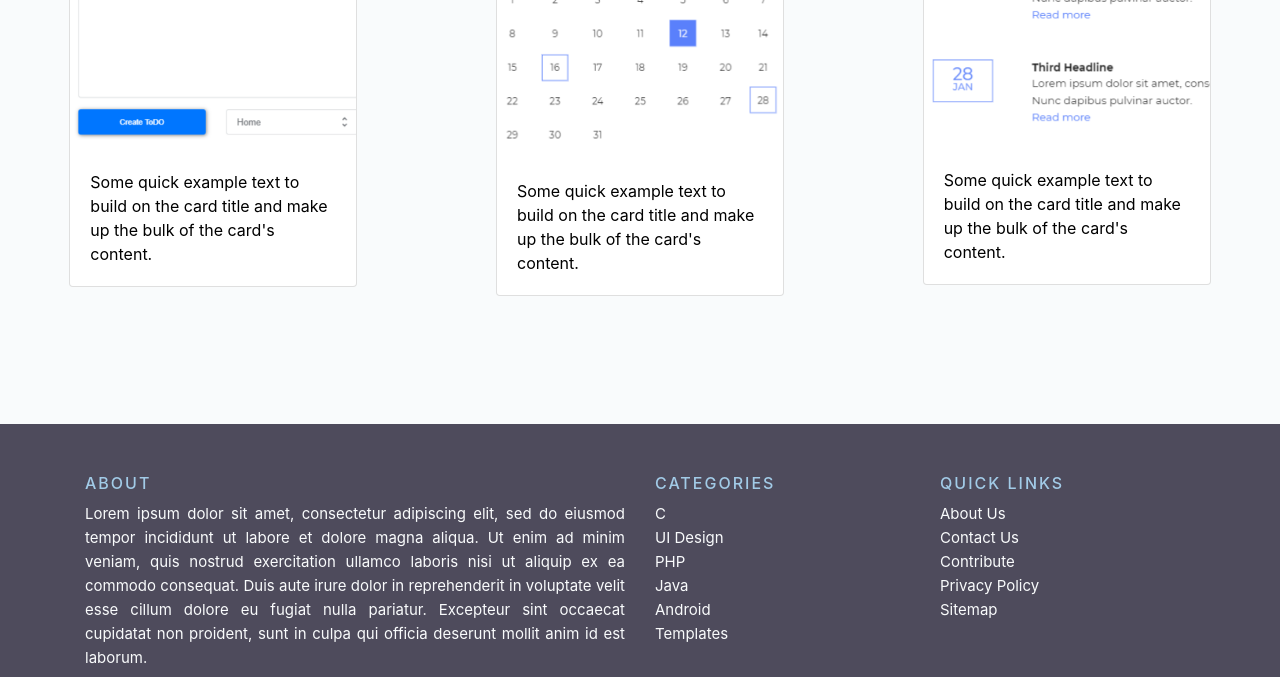
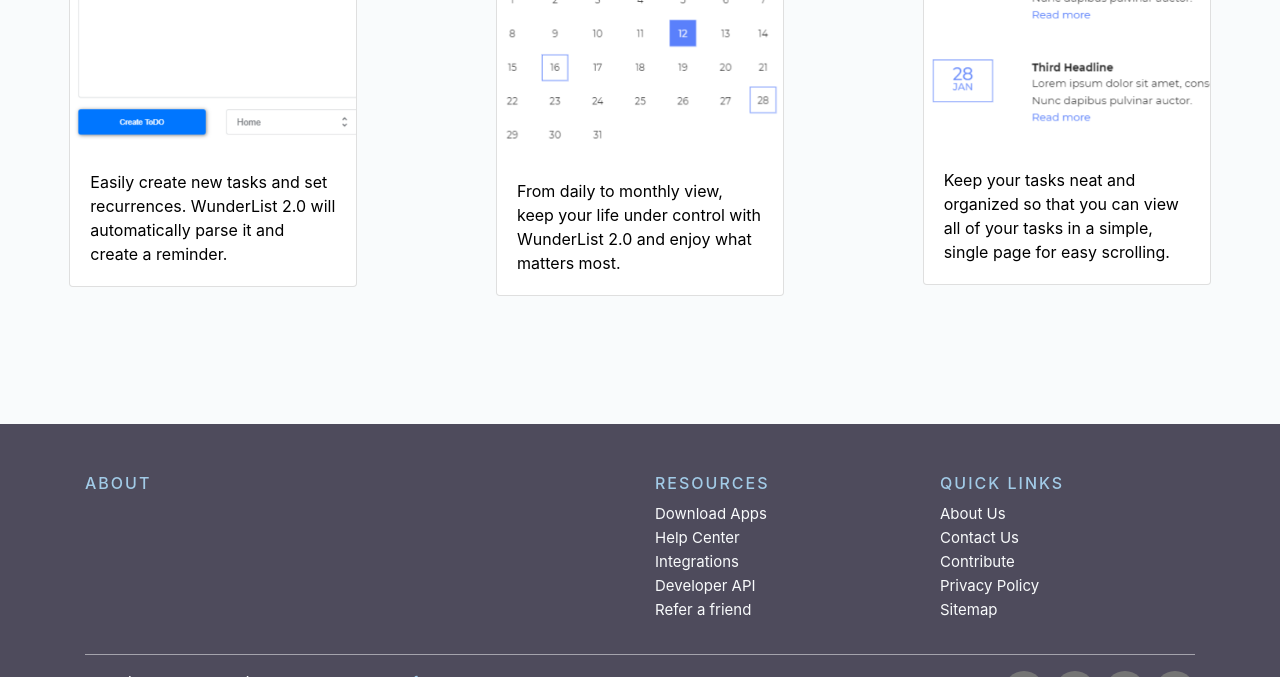
Before and after one commit to wunderlist2-bw-august-2019/landing-page, a plain HTML site: page index.html in a window 1280 px wide. Shown: the part 1216-1893 px from the top of the page. Drawn offline with nearby package versions, Linux system fonts and the light colour scheme.

Commit message:
marketing text for index.html

```diff
--- a/index.html
+++ b/index.html
@@ -15,6 +15,8 @@
       crossorigin="anonymous"
     />
 
+    <link rel="stylesheet" href="https://maxcdn.bootstrapcdn.com/font-awesome/4.6.3/css/font-awesome.min.css">
+
     <link rel="stylesheet" href="css/index.css">
 
     <title>WunderList 2.0</title>
@@ -24,7 +26,7 @@
     <!-- Navbar -->
     <nav class="navbar navbar-expand-md navbar-dark fixed-top">
       <div class="container-fluid">
-        <a href="index.html" class="navbar-brand">WunderList Logo</a>
+        <a href="index.html" class="navbar-brand">WunderList 2.0</a>
         <button
           type="button"
           class="navbar-toggler"
@@ -55,17 +57,14 @@
               Your Life...
             </h1>
             <p class="lead">
-              Lorem ipsum dolor sit amet, consectetur adipisicing elit. A dolor
-              distinctio doloribus qui soluta dicta omnis cum esse laboriosam
-              cupiditate quos, mollitia voluptatem rem velit obcaecati expedita
-              cumque consequatur! Qui.
+              Organizing your life can feel overwhelming and challenging. With WunderList 2.0, you'll never have to worry about keeping track of your tasks, appointments or reminders ever again. Join the millions who we've helped take back control of their lives.
             </p>
             <p class="lead">
               <a
                 class="btn btn-primary btn-lg"
-                href="Jumbo action link"
+                href="./html/features.html"
                 role="button"
-                >Jumbo action name</a
+                >Learn more</a
               >
             </p>
           </div>
@@ -130,21 +129,21 @@
       <div class="card" style="width: 18rem;">
         <img src="./images/task.png" class="card-img-top" alt="...">
         <div class="card-body">
-          <p class="card-text">Some quick example text to build on the card title and make up the bulk of the card's content.</p>
+          <p class="card-text">Easily create new tasks and set recurrences. WunderList 2.0 will automatically parse it and create a reminder.</p>
         </div>
       </div>
 
       <div class="card" style="width: 18rem;">
         <img src="./images/date.png" class="card-img-top" alt="...">
         <div class="card-body">
-          <p class="card-text">Some quick example text to build on the card title and make up the bulk of the card's content.</p>
+          <p class="card-text">From daily to monthly view, keep your life under control with WunderList 2.0 and enjoy what matters most.</p>
         </div>
       </div>
 
       <div class="card" style="width: 18rem;">
         <img src="./images/manage.png" class="card-img-top" alt="...">
         <div class="card-body">
-          <p class="card-text">Some quick example text to build on the card title and make up the bulk of the card's content.</p>
+          <p class="card-text">Keep your tasks neat and organized so that you can view all of your tasks in a simple, single page for easy scrolling.</p>
         </div>
       </div>
 
@@ -156,18 +155,17 @@
         <div class="row">
           <div class="col-sm-12 col-md-6">
             <h6>About</h6>
-            <p class="text-justify">Lorem ipsum dolor sit amet, consectetur adipiscing elit, sed do eiusmod tempor incididunt ut labore et dolore magna aliqua. Ut enim ad minim veniam, quis nostrud exercitation ullamco laboris nisi ut aliquip ex ea commodo consequat. Duis aute irure dolor in reprehenderit in voluptate velit esse cillum dolore eu fugiat nulla pariatur. Excepteur sint occaecat cupidatat non proident, sunt in culpa qui officia deserunt mollit anim id est laborum.</p>
+            <p class="text-justify"></p>
           </div>
 
           <div class="col-xs-6 col-md-3">
-            <h6>Categories</h6>
+            <h6>Resources</h6>
             <ul class="footer-links">
-              <li><a href="http://scanfcode.com/category/c-language/">C</a></li>
-              <li><a href="http://scanfcode.com/category/front-end-development/">UI Design</a></li>
-              <li><a href="http://scanfcode.com/category/back-end-development/">PHP</a></li>
-              <li><a href="http://scanfcode.com/category/java-programming-language/">Java</a></li>
-              <li><a href="http://scanfcode.com/category/android/">Android</a></li>
-              <li><a href="http://scanfcode.com/category/templates/">Templates</a></li>
+              <li><a href="http://scanfcode.com/category/c-language/">Download Apps</a></li>
+              <li><a href="http://scanfcode.com/category/front-end-development/">Help Center</a></li>
+              <li><a href="http://scanfcode.com/category/back-end-development/">Integrations</a></li>
+              <li><a href="http://scanfcode.com/category/java-programming-language/">Developer API</a></li>
+              <li><a href="http://scanfcode.com/category/android/">Refer a friend</a></li>
             </ul>
           </div>
 
```
Also changed, not shown: 1 other file.
